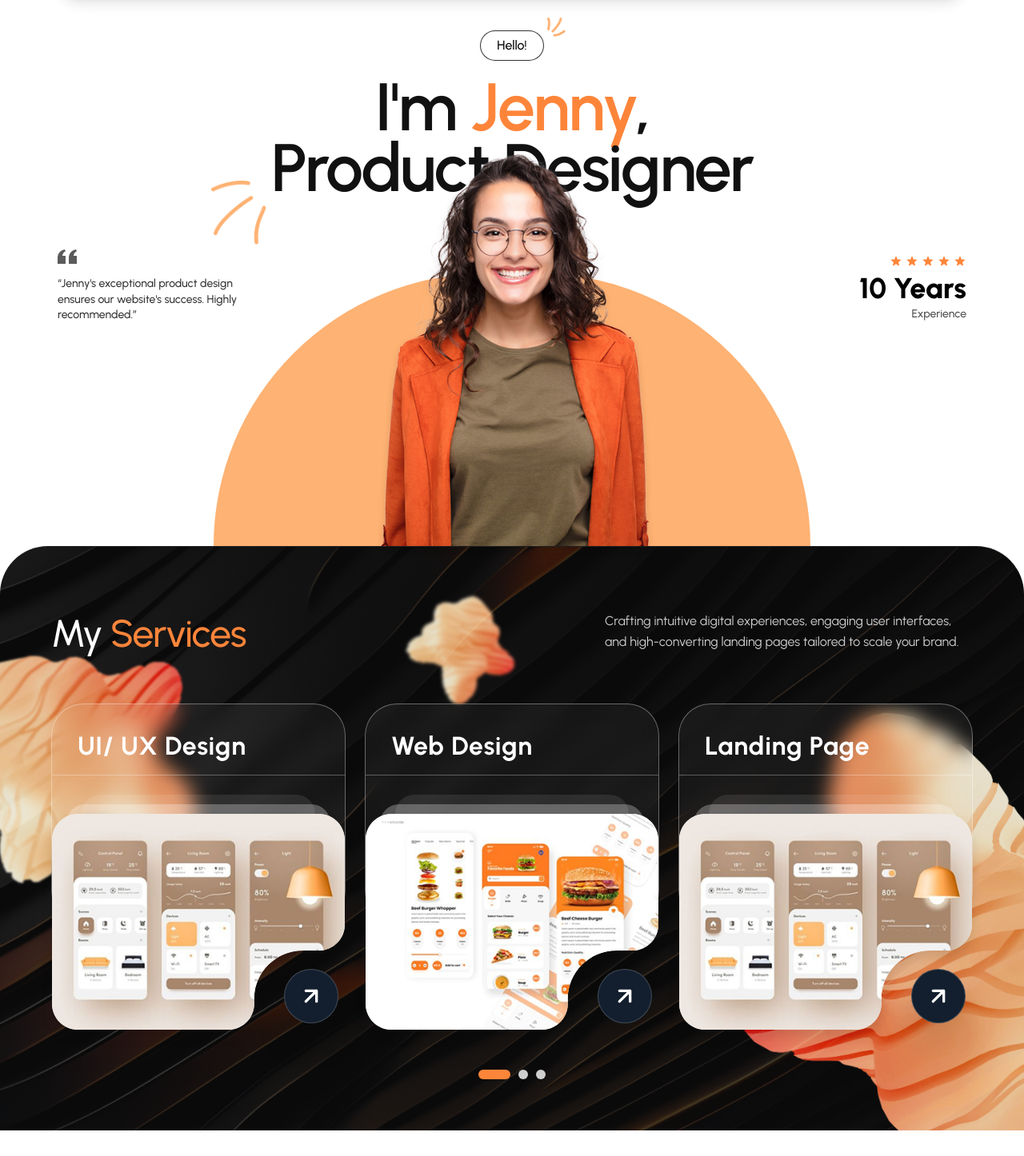
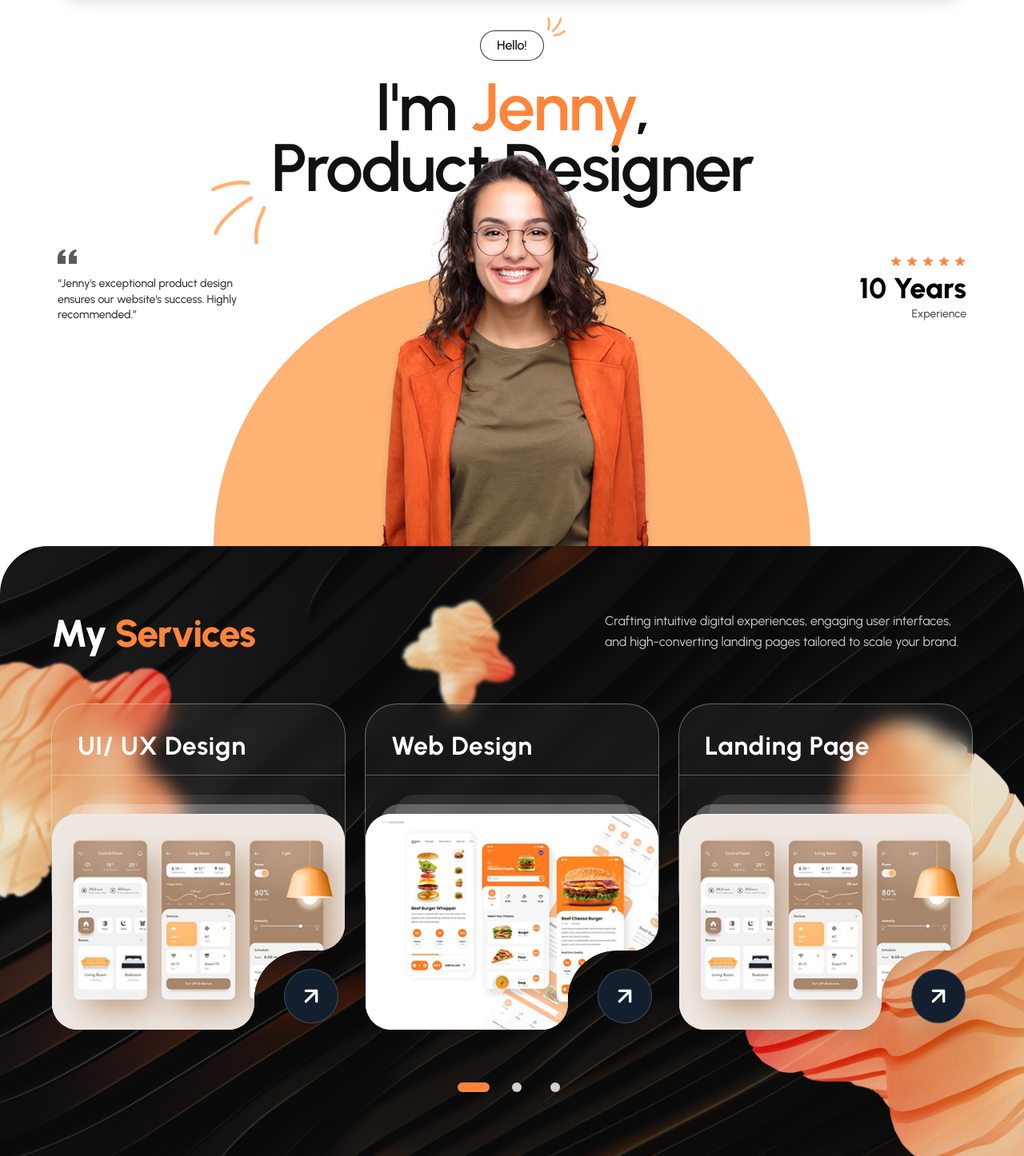
Before and after one commit to GausAlMunirTushar/technical-assessment-design-pillar1, a Next.js app: page / in a window 1280 px wide. Shown: the part 112-1558 px from the top of the page at 80% size. Before the commit the page ends 1526 px from the top, so only its background shows below. Built offline with nearby package versions, Linux system fonts and the light colour scheme.

Commit message:
feat: add core UI components including navigation, service showcase, slider indicators, and rating icons

```diff
--- a/src/app/layout.tsx
+++ b/src/app/layout.tsx
@@ -5,6 +5,7 @@ import "./globals.css";
 const urbanist = Urbanist({
 	variable: "--font-urbanist",
 	subsets: ["latin"],
+	display: "swap",
 	weight: ["400", "500", "600", "700", "800"],
 });
 
--- a/src/components/HeroSection.tsx
+++ b/src/components/HeroSection.tsx
@@ -55,6 +55,7 @@ export const HeroSection: React.FC = () => {
 								width={1053}
 								height={736}
 								priority
+								sizes="(max-width: 768px) 90vw, (max-width: 1200px) 50vw, 520px"
 								className="object-contain object-bottom w-full h-full drop-shadow-md scale-[1.25] sm:scale-[1.3] md:scale-[1.35] origin-bottom"
 							/>
 						</div>
--- a/src/components/MobileMenu.tsx
+++ b/src/components/MobileMenu.tsx
@@ -54,7 +54,7 @@ export const MobileMenu: React.FC<MobileMenuProps> = ({
         </a>
         <button
           onClick={onClose}
-          className="w-9 h-9 rounded-full flex items-center justify-center text-white hover:bg-white/10 transition-colors cursor-pointer focus-visible:ring-2 focus-visible:ring-accent-orange focus-visible:outline-hidden"
+          className="w-11 h-11 rounded-full flex items-center justify-center text-white hover:bg-white/10 transition-colors cursor-pointer focus-visible:ring-2 focus-visible:ring-accent-orange focus-visible:outline-hidden"
           aria-label="Close navigation menu"
         >
           <svg
--- a/src/components/Navbar.tsx
+++ b/src/components/Navbar.tsx
@@ -93,7 +93,7 @@ export const Navbar: React.FC = () => {
 				</Link>
 				<button
 					onClick={() => setMobileMenuOpen(true)}
-					className="w-9 h-9 rounded-full flex items-center justify-center text-white hover:bg-white/10 transition-colors focus-visible:ring-2 focus-visible:ring-accent-orange focus-visible:outline-hidden cursor-pointer"
+					className="w-11 h-11 rounded-full flex items-center justify-center text-white hover:bg-white/10 transition-colors focus-visible:ring-2 focus-visible:ring-accent-orange focus-visible:outline-hidden cursor-pointer"
 					aria-label="Open navigation menu"
 					aria-expanded={mobileMenuOpen}
 					aria-controls="mobile-navigation-menu"
--- a/src/components/ServicesSection.tsx
+++ b/src/components/ServicesSection.tsx
@@ -57,7 +57,7 @@ export const ServicesSection: React.FC = () => {
 				<div className="flex px-6 pb-6 flex-col md:flex-row md:items-end justify-between gap-4">
 					<h2
 						id="services-heading"
-						className="text-3xl sm:text-2xl md:text-5xl font-medium tracking-tight"
+						className="text-3xl sm:text-4xl md:text-5xl font-extrabold tracking-tight"
 					>
 						My <span className="text-accent-orange">Services</span>
 					</h2>
--- a/src/components/SliderIndicators.tsx
+++ b/src/components/SliderIndicators.tsx
@@ -9,22 +9,27 @@ interface SliderIndicatorsProps {
   className?: string;
 }
 
+const INDICATORS_3 = [0, 1, 2];
+const INDICATORS_4 = [0, 1, 2, 3];
+
 /**
  * Accessible pagination dot indicators for service card sliders and carousels.
  */
 export const SliderIndicators: React.FC<SliderIndicatorsProps> = ({
-  total = 4,
+  total = 3,
   activeIndex = 0,
   onSelect,
   className = "",
 }) => {
+  const items = total === 3 ? INDICATORS_3 : total === 4 ? INDICATORS_4 : Array.from({ length: total }, (_, i) => i);
+
   return (
     <div
-      className={`flex items-center justify-center gap-2.5 ${className}`}
+      className={`flex items-center justify-center gap-1 ${className}`}
       role="tablist"
       aria-label="Service carousel navigation"
     >
-      {Array.from({ length: total }).map((_, i) => (
+      {items.map((i) => (
         <button
           key={i}
           type="button"
@@ -32,12 +37,16 @@ export const SliderIndicators: React.FC<SliderIndicatorsProps> = ({
           aria-selected={i === activeIndex}
           aria-label={`Go to slide ${i + 1}`}
           onClick={() => onSelect?.(i)}
-          className={`transition-all duration-300 rounded-full focus-visible:ring-2 focus-visible:ring-accent-orange focus-visible:outline-hidden cursor-pointer ${
-            i === activeIndex
-              ? "w-10 h-3 bg-accent-orange shadow-xs"
-              : "w-3 h-3 bg-white/80 hover:bg-white"
-          }`}
-        />
+          className="min-w-11 min-h-11 p-2 flex items-center justify-center rounded-full focus-visible:ring-2 focus-visible:ring-accent-orange focus-visible:outline-hidden cursor-pointer"
+        >
+          <span
+            className={`transition-all duration-300 rounded-full ${
+              i === activeIndex
+                ? "w-10 h-3 bg-accent-orange shadow-xs"
+                : "w-3 h-3 bg-white/80 hover:bg-white"
+            }`}
+          />
+        </button>
       ))}
     </div>
   );
--- /dev/null
+++ b/src/components/icons/StarIcon.tsx
@@ -0,0 +1,20 @@
+import React from "react";
+
+interface StarIconProps {
+  className?: string;
+}
+
+/**
+ * Clean vector Star icon component used for ratings and feedback indicators.
+ */
+export const StarIcon: React.FC<StarIconProps> = ({ className = "" }) => {
+  return (
+    <svg
+      className={`w-4 h-4 fill-current ${className}`}
+      viewBox="0 0 24 24"
+      aria-hidden="true"
+    >
+      <path d="M12 17.27L18.18 21l-1.64-7.03L22 9.24l-7.19-.61L12 2 9.19 8.63 2 9.24l5.46 4.73L5.82 21z" />
+    </svg>
+  );
+};
--- a/src/components/icons/StarRating.tsx
+++ b/src/components/icons/StarRating.tsx
@@ -1,9 +1,12 @@
 import React from "react";
+import { StarIcon } from "./StarIcon";
 
 interface StarRatingProps {
   count?: number;
   className?: string;
 }
+
+const DEFAULT_STARS = [0, 1, 2, 3, 4];
 
 /**
  * Accessible 5-star rating graphic component for social proof indicators.
@@ -12,20 +15,16 @@ export const StarRating: React.FC<StarRatingProps> = ({
   count = 5,
   className = "",
 }) => {
+  const stars = count === 5 ? DEFAULT_STARS : Array.from({ length: count }, (_, i) => i);
+
   return (
     <div
       className={`flex items-center gap-1 ${className}`}
+      role="img"
       aria-label={`${count} out of 5 stars`}
     >
-      {Array.from({ length: count }).map((_, i) => (
-        <svg
-          key={i}
-          className="w-4 h-4 text-accent-orange fill-current"
-          viewBox="0 0 20 20"
-          aria-hidden="true"
-        >
-          <path d="M9.049 2.927c.3-.921 1.603-.921 1.902 0l1.07 3.292a1 1 0 00.95.69h3.462c.969 0 1.371 1.24.588 1.81l-2.8 2.034a1 1 0 00-.364 1.118l1.07 3.292c.3.921-.755 1.688-1.54 1.118l-2.8-2.034a1 1 0 00-1.175 0l-2.8 2.034c-.784.57-1.838-.197-1.539-1.118l1.07-3.292a1 1 0 00-.364-1.118L2.98 8.72c-.783-.57-.38-1.81.588-1.81h3.461a1 1 0 00.951-.69l1.07-3.292z" />
-        </svg>
+      {stars.map((index) => (
+        <StarIcon key={index} className="w-4 h-4 text-accent-orange" />
       ))}
     </div>
   );
```
